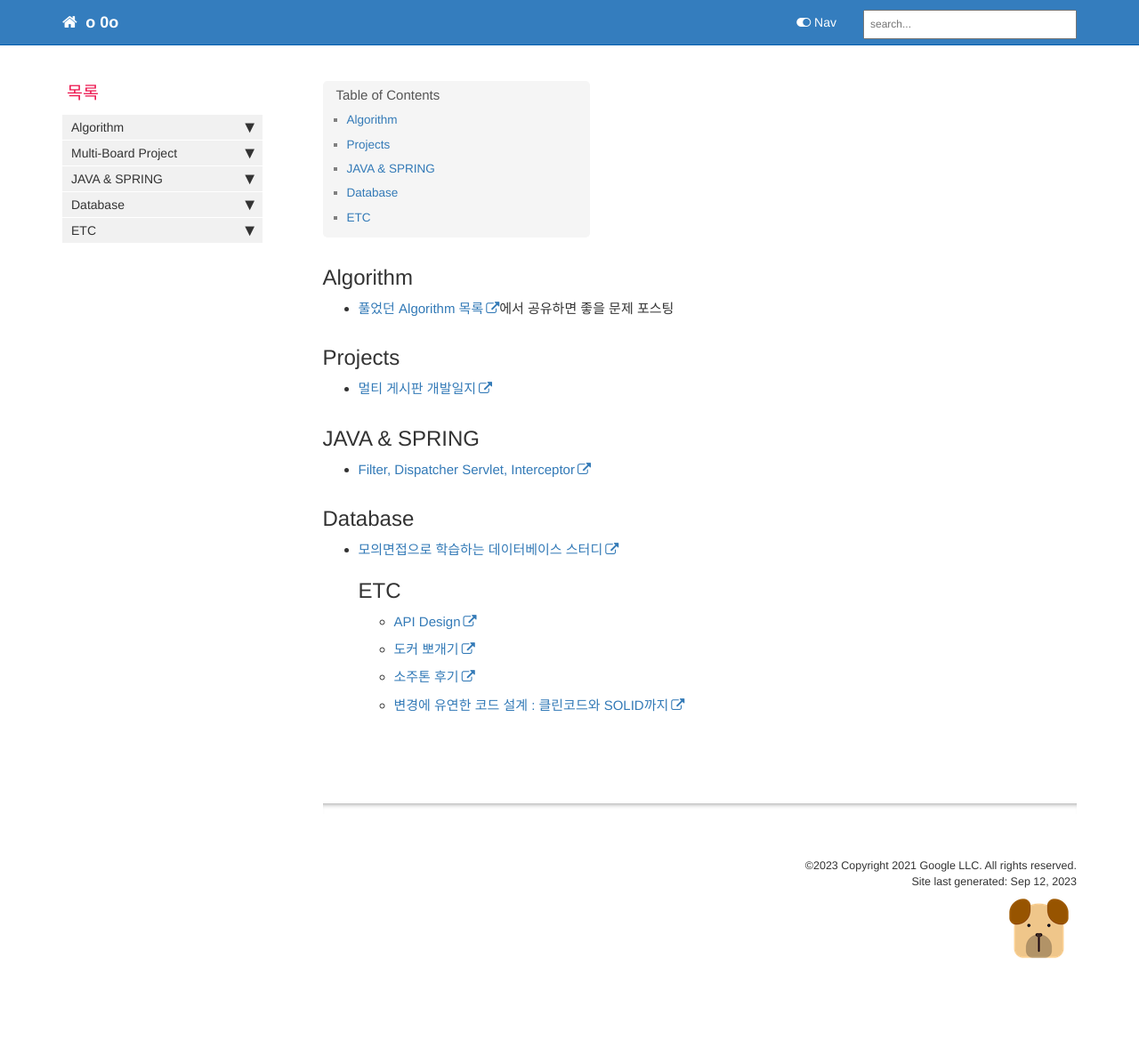
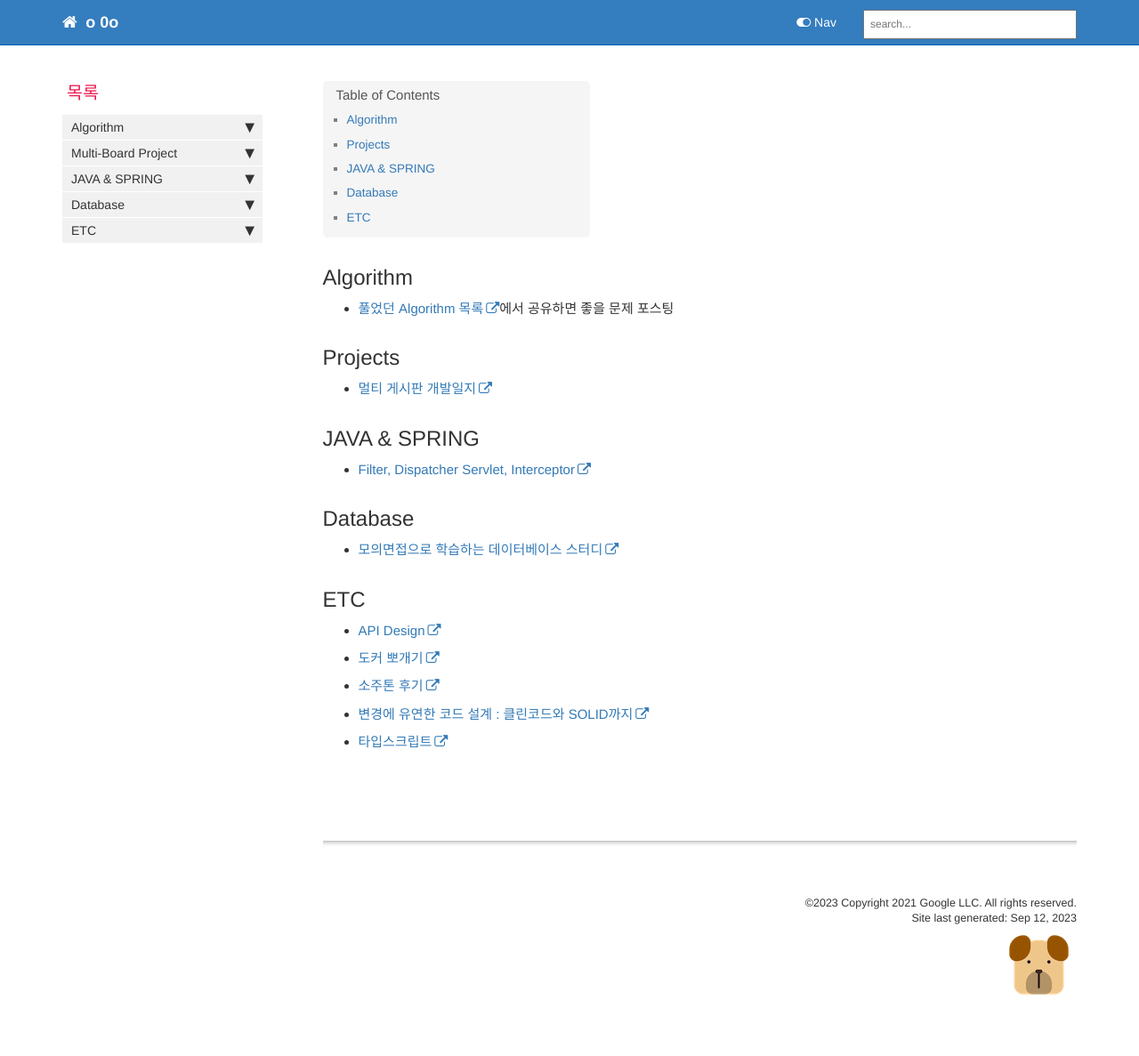
Before and after one commit to JeonJe/JeonJe.github.io, a Jekyll site: the page built from index.md, in a window 1280 px wide. Shown: the whole page at 89% size. Built offline with Jekyll 4.4.1, drawn with Linux system fonts in a browser that asks for light colours; comment, search, counter and statistics services are not loaded; before the commit the page ends 1146 px from its top, so only the background shows below that.

Commit message:
fix : index

```diff
--- a/index.md
+++ b/index.md
@@ -18,11 +18,13 @@ summary:
 
 ## Database
 - [모의면접으로 학습하는 데이터베이스 스터디](https://jeonje.github.io/db_stduy_1.html)
+
 ## ETC
   - [API Design](https://jeonje.github.io/API_design.html)
   - [도커 뽀개기](https://jeonje.github.io/wanted_backend_docker.html)
   - [소주톤 후기](https://jeonje.github.io/sojuton.html)
   - [변경에 유연한 코드 설계 : 클린코드와 SOLID까지](https://jeonje.github.io/wanted_backend_cleancode.html)
+  - [타입스크립트](https://jeonje.github.io/typescript.html)
   <!-- - [스프링부트 뽀개기](https://jeonje.github.io/springboot.html) -->
 
 
```
